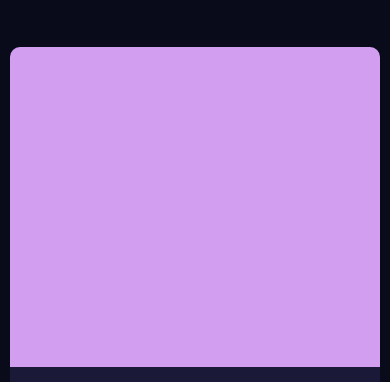
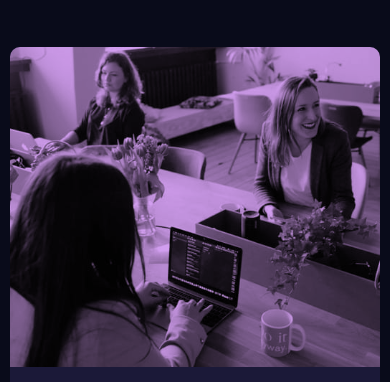
Before and after one commit to Anywtf/frontendmentor, a plain HTML site: page stats-preview-card-component-main/index.html in a window 390 px wide. Shown: the top 382 px of the page. Drawn offline with Linux system fonts and the light colour scheme.

Commit message:
Update style.css

```diff
--- a/stats-preview-card-component-main/style.css
+++ b/stats-preview-card-component-main/style.css
@@ -48,7 +48,7 @@ body {
 .two {
   width: 100%;
   height: 100%;
-  background-image: url("stats-preview-card-component-main/images/image-header-desktop.jpg");
+  background-image: url('images/image-header-desktop.jpg');
   background-color: hsl(278, 73%, 78%);
   background-blend-mode: multiply;
   background-repeat: no-repeat;
@@ -144,7 +144,7 @@ p {
   .two {
     width: 768px;
     height: 20em !important;
-    background-image: url("stats-preview-card-component-main/images/image-header-mobile.jpg");
+    background-image: url('images/image-header-desktop.jpg');
     border-radius: 10px 10px 0 0;
     background-position: center;
   }
```
